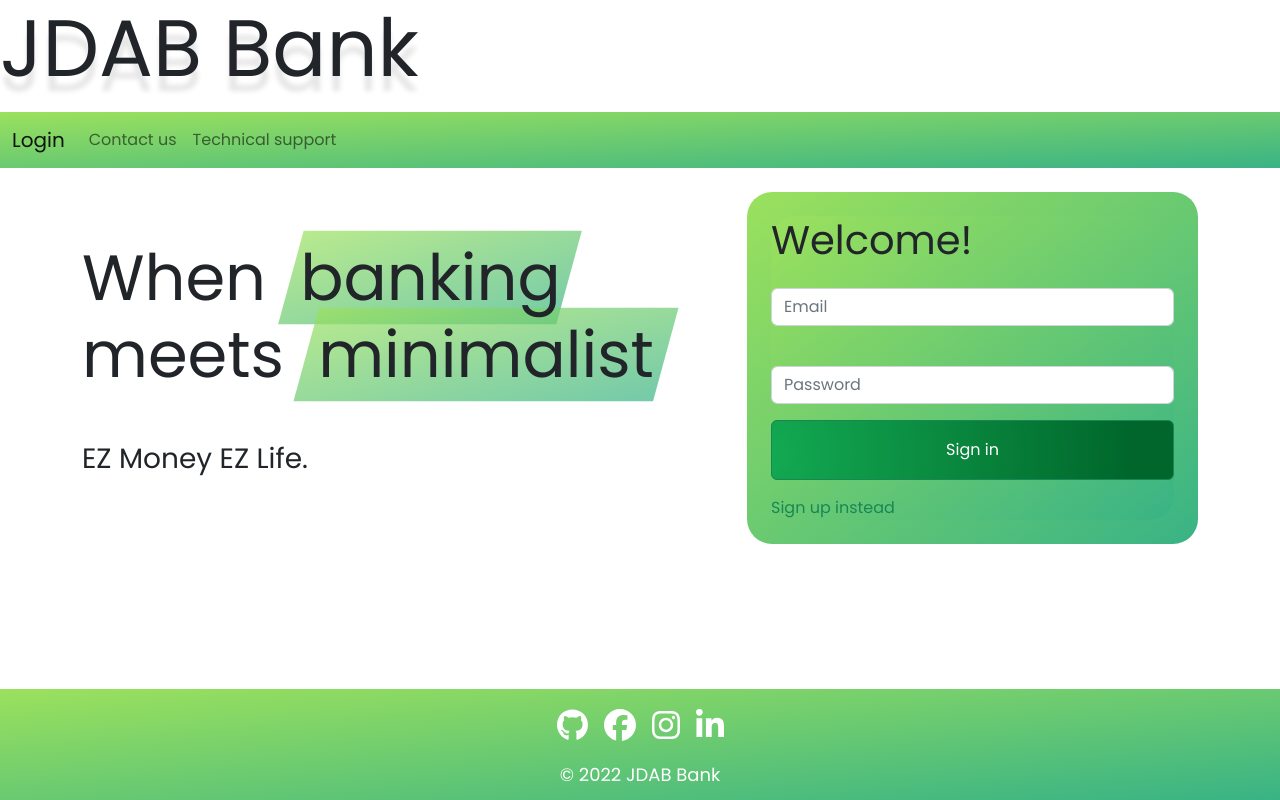
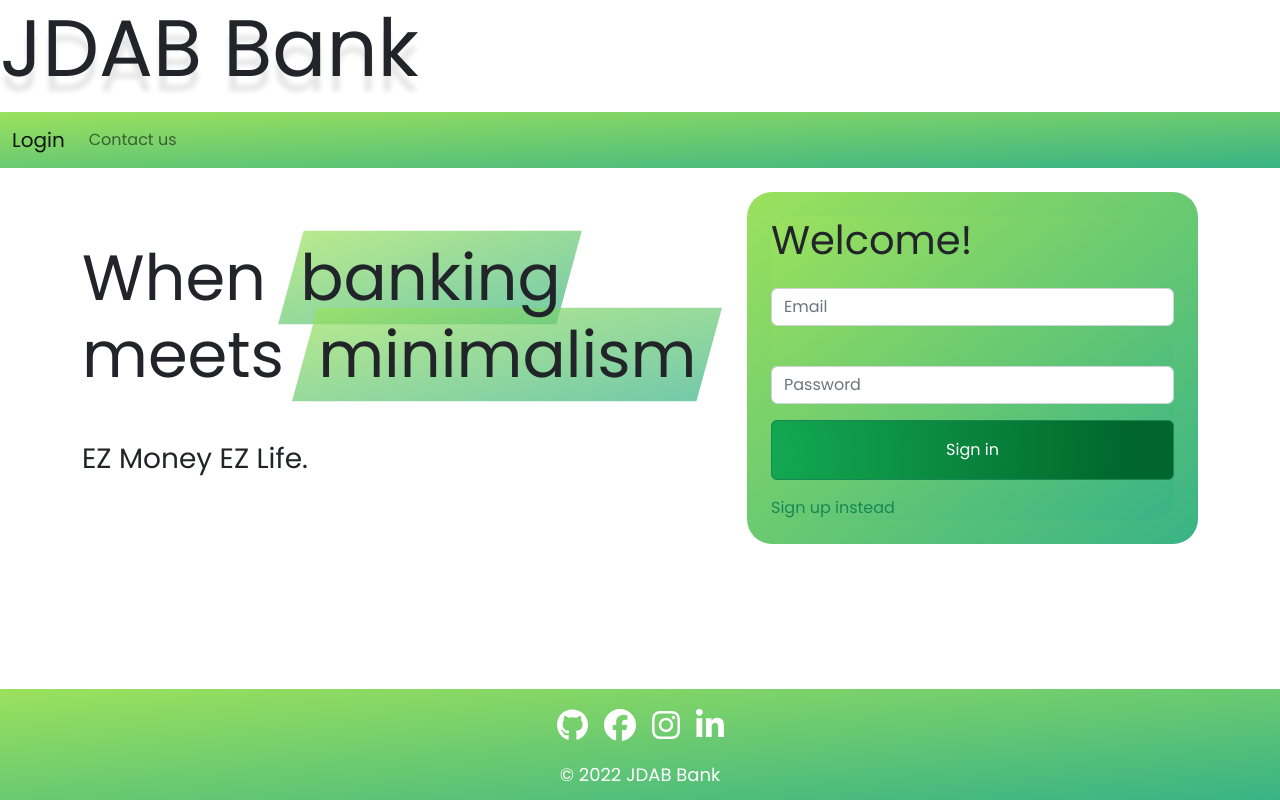
Before and after one commit to Nivix047/JDA-BANK-MERN, a React (Create React App) app in the folder client/: page /login in a window 1280 px wide. Built offline with nearby package versions, Linux system fonts and the light colour scheme.

Commit message:
CSS updates

```diff
--- a/client/src/components/Footer/index.js
+++ b/client/src/components/Footer/index.js
@@ -10,7 +10,7 @@ import {
 
 const Footer = () => {
   return (
-    <footer className="w-100 mt-auto bg-dark fixed-bottom" id="footer">
+    <footer className="fixed-bottom" id="footer">
       <div className="container text-center">
         <h2 className="d-flex justify-content-center">
           <a
--- a/client/src/components/Navbar/index.js
+++ b/client/src/components/Navbar/index.js
@@ -58,11 +58,11 @@ function Navbar() {
                   Contact us
                 </Link>
               </li>
-              <li className="nav-item">
+              {/* <li className="nav-item">
                 <Link className="nav-link" href="#">
                   Technical support
                 </Link>
-              </li>
+              </li> */}
               {/* <li className="nav-item dropdown">
                 <Link
                   className="nav-link dropdown-toggle"
--- a/client/src/pages/Login/index.js
+++ b/client/src/pages/Login/index.js
@@ -76,7 +76,7 @@ const Login = (props) => {
                 When &nbsp;
                 <span className="highlight">banking</span>
                 &nbsp; meets &nbsp;
-                <span className="highlight">minimalist</span>
+                <span className="highlight">minimalism</span>
                 <div className="mt-5 h3">EZ Money EZ Life.</div>
               </h1>
             </div>
--- a/client/src/pages/Signup/index.js
+++ b/client/src/pages/Signup/index.js
@@ -78,7 +78,7 @@ const Signup = () => {
                 When &nbsp;
                 <span className="highlight">banking</span>
                 &nbsp; meets &nbsp;
-                <span className="highlight">minimalist</span>
+                <span className="highlight">minimalism</span>
                 <div className="mt-5 h3">EZ Money EZ Life.</div>
               </h1>
             </div>
```
